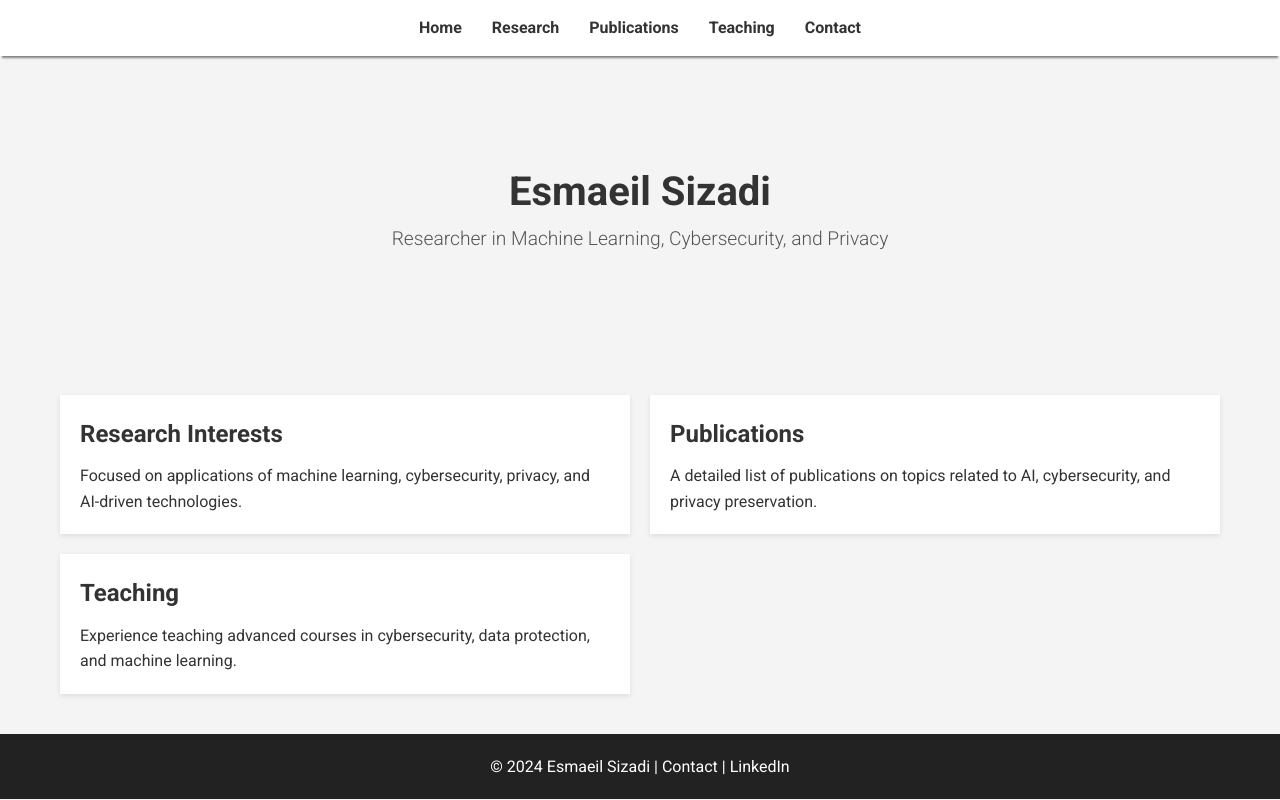
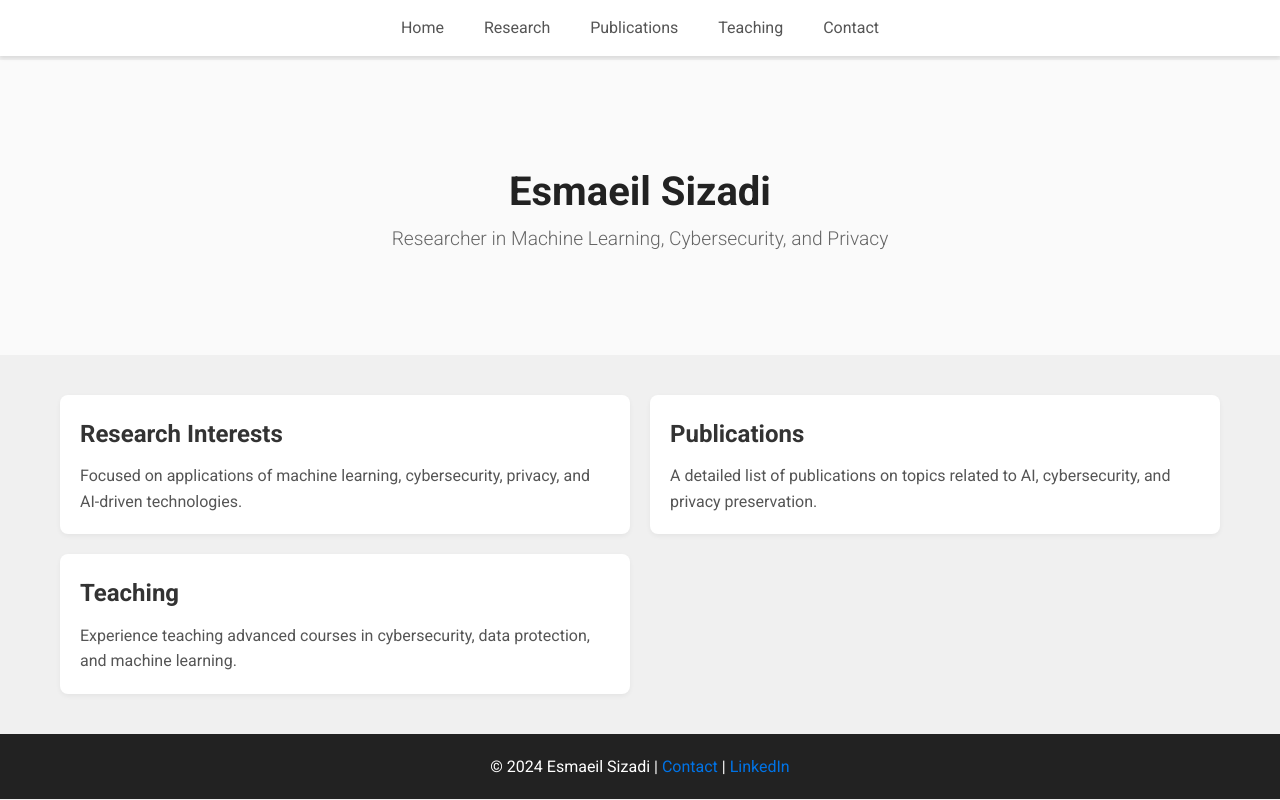
Before and after one commit to esizadi/website, a plain HTML site: page index.html in a window 1280 px wide. Drawn offline with Linux system fonts and the light colour scheme.

Commit message:
Update styles.css
5th try

```diff
--- a/styles.css
+++ b/styles.css
@@ -7,8 +7,8 @@
 
 body {
     line-height: 1.6;
-    background-color: #f4f4f4;
-    color: #333;
+    background-color: #f0f0f0; /* Light neutral background */
+    color: #333; /* Darker text for contrast */
     padding-top: 60px;
 }
 
@@ -16,8 +16,8 @@ header {
     position: fixed;
     top: 0;
     width: 100%;
-    background-color: #fff;
-    box-shadow: 0 4px 2px -2px gray;
+    background-color: #fff; /* Clean white background */
+    box-shadow: 0 2px 4px rgba(0, 0, 0, 0.1); /* Light shadow for depth */
 }
 
 nav ul {
@@ -28,30 +28,36 @@ nav ul {
 }
 
 nav ul li {
-    margin: 0 15px;
+    margin: 0 20px;
 }
 
 nav ul li a {
     text-decoration: none;
-    color: #333;
-    font-weight: 700;
+    color: #555; /* Softer dark gray for links */
+    font-weight: 500;
+    font-size: 1rem;
+}
+
+nav ul li a:hover {
+    color: #0073e6; /* Light blue hover effect */
 }
 
 .hero {
     text-align: center;
     padding: 100px 20px;
-    background-color: #f4f4f4;
+    background-color: #fafafa; /* Subtle off-white background */
 }
 
 .hero h1 {
     font-size: 2.5rem;
     font-weight: 700;
+    color: #222; /* Slightly darker gray for heading */
 }
 
 .hero p {
     font-size: 1.2rem;
     font-weight: 300;
-    color: #555;
+    color: #666; /* Medium gray for supporting text */
 }
 
 .content {
@@ -67,24 +73,34 @@ nav ul li a {
 }
 
 .grid .box {
-    background: white;
+    background-color: #fff; /* Clean white boxes */
     padding: 20px;
-    box-shadow: 0 2px 5px rgba(0,0,0,0.1);
+    box-shadow: 0 2px 5px rgba(0,0,0,0.05); /* Light shadow for subtle depth */
+    border-radius: 8px; /* Rounded corners */
 }
 
 .grid .box h2 {
     font-size: 1.5rem;
     margin-bottom: 10px;
+    color: #333; /* Darker headings for contrast */
+}
+
+.grid .box p {
+    color: #555; /* Soft gray for text */
 }
 
 footer {
     text-align: center;
     padding: 20px;
-    background-color: #222;
-    color: white;
+    background-color: #222; /* Dark footer */
+    color: #fff; /* Light text for contrast */
 }
 
 footer a {
-    color: #fff;
+    color: #0073e6; /* Light blue links */
     text-decoration: none;
 }
+
+footer a:hover {
+    text-decoration: underline;
+}
```
